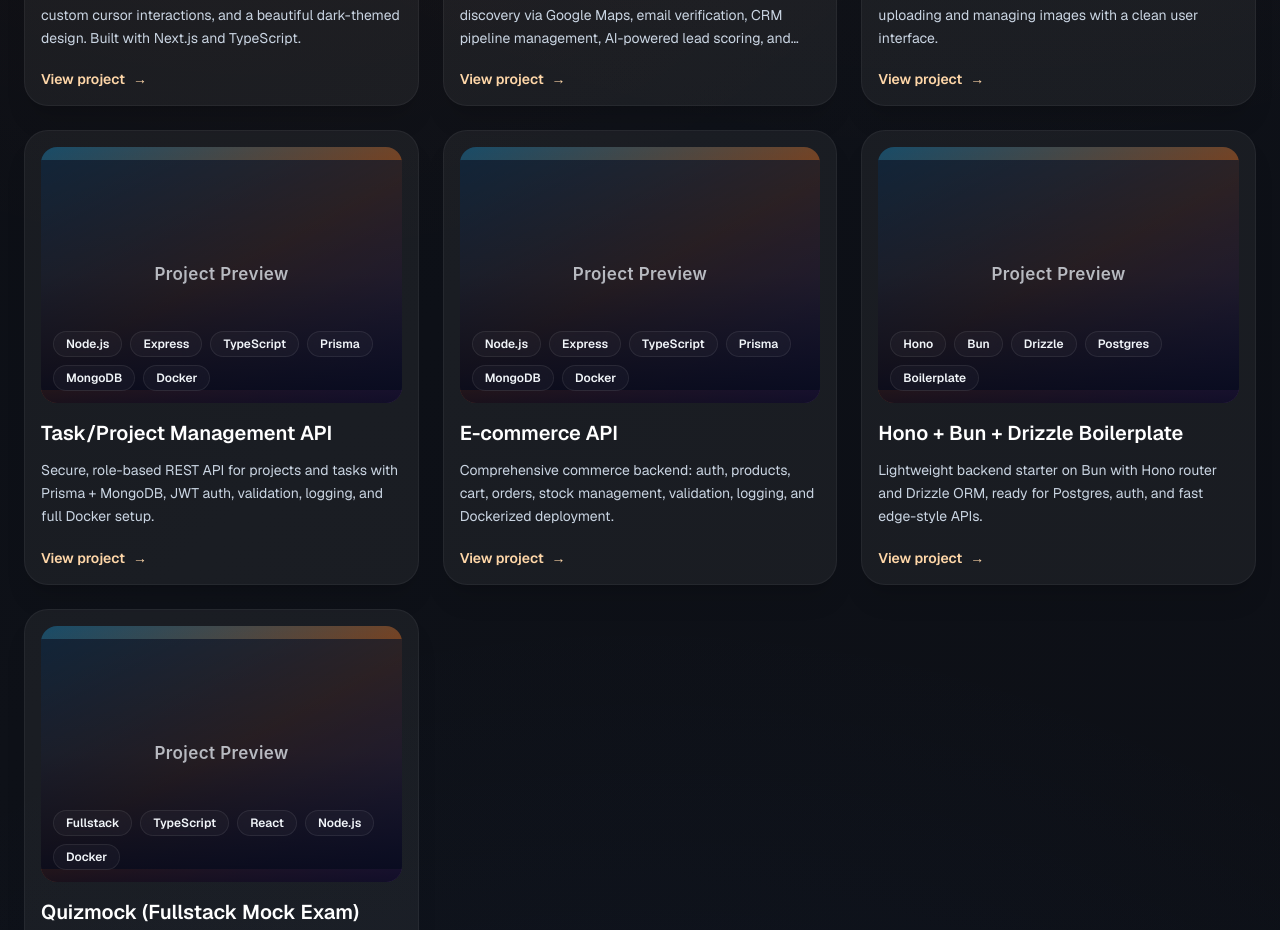
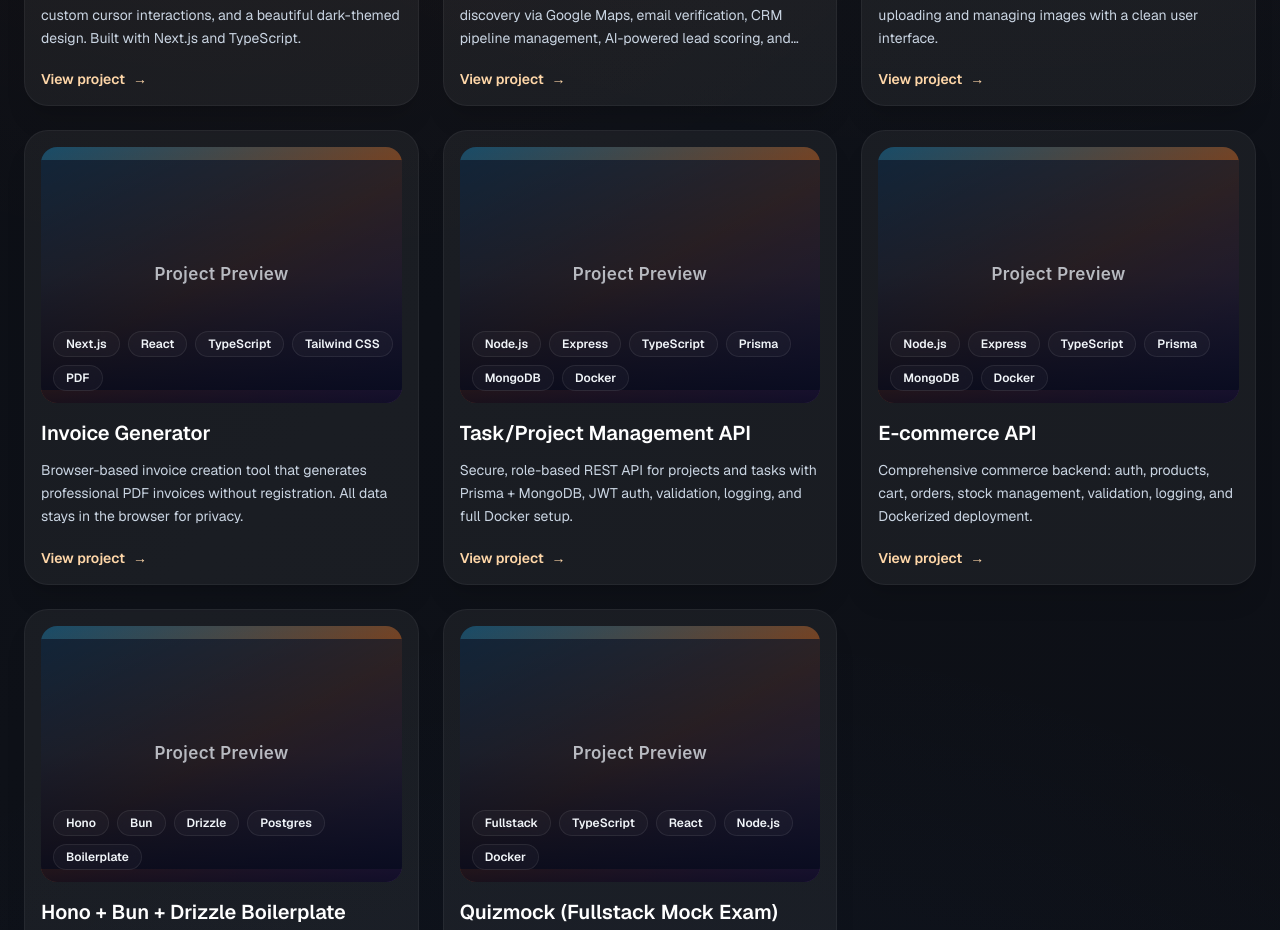
Before and after one commit to chadiegil/portfolio-2025, a Next.js app: page / in a window 1280 px wide. Shown: the part 1360-2290 px from the top of the page. Built offline with nearby package versions, Linux system fonts and the light colour scheme.

Commit message:
update: project - added invoice generator

```diff
--- a/app/page.tsx
+++ b/app/page.tsx
@@ -29,6 +29,14 @@ const projects: Project[] = [
     image: "/placeholder-project.svg",
     link: "https://image-uploader-3oebyfgaa-chadiegils-projects.vercel.app/",
     tags: ["React", "Next.js", "Image Upload", "Vercel"],
+  },
+  {
+    title: "Invoice Generator",
+    description:
+      "Browser-based invoice creation tool that generates professional PDF invoices without registration. All data stays in the browser for privacy.",
+    image: "/placeholder-project.svg",
+    link: "https://invoice-generator-three-cyan.vercel.app/",
+    tags: ["Next.js", "React", "TypeScript", "Tailwind CSS", "PDF"],
   },
   {
     title: "Task/Project Management API",
```
